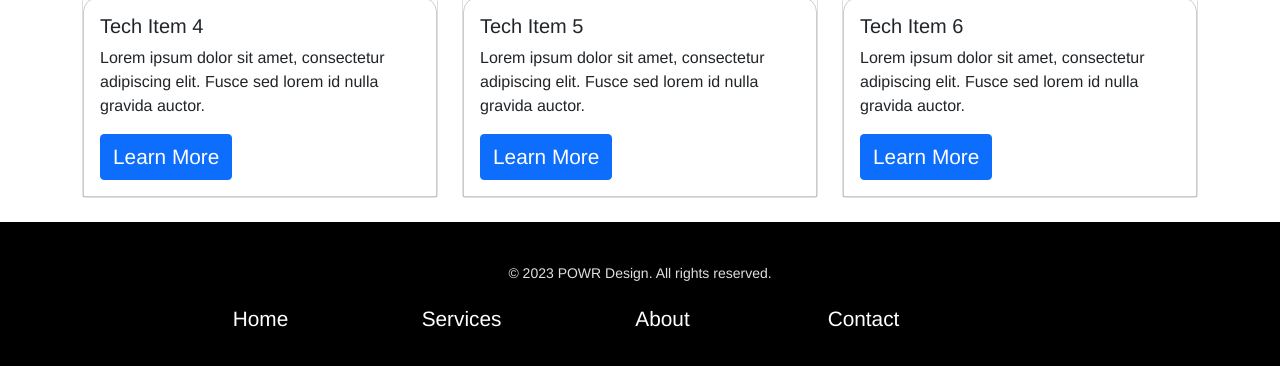
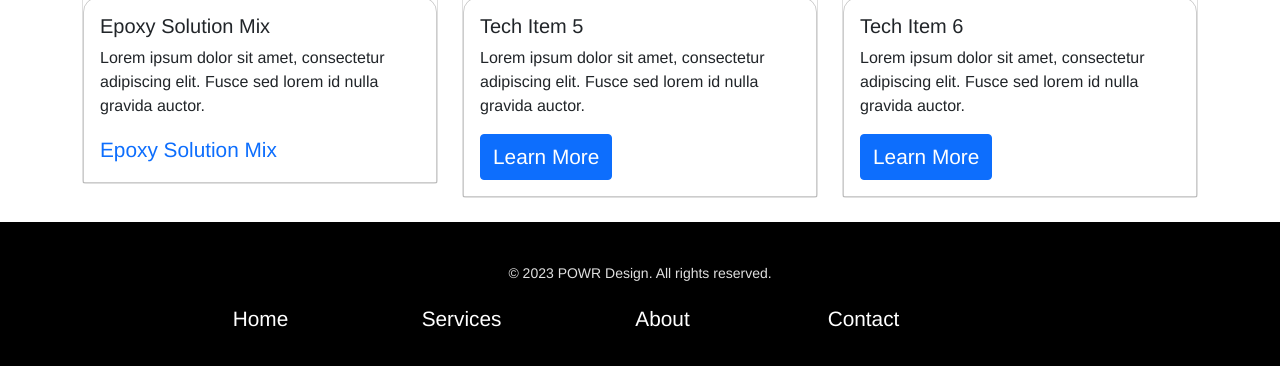
Before and after one commit to DragonFruit8/POWRDev, a plain HTML site: page referrals.html in a window 1280 px wide. Shown: the part 1115-1481 px from the top of the page. Drawn offline with nearby package versions, Linux system fonts and the light colour scheme; a script that the page names is missing.

Commit message:
Update referrals.html

```diff
--- a/referrals.html
+++ b/referrals.html
@@ -124,10 +124,10 @@
         <div class="card">
           <img src="https://source.unsplash.com/random/400x300/?tech-item-4" class="card-img-top" alt="Tech Item 4">
           <div class="card-body">
-            <h5 class="card-title">Tech Item 4</h5>
+            <h5 class="card-title">Epoxy Solution Mix</h5>
             <p class="card-text">Lorem ipsum dolor sit amet, consectetur adipiscing elit. Fusce sed lorem id nulla
               gravida auctor.</p>
-            <a href="#" class="btn btn-primary">Learn More</a>
+            <a target="_blank" href="https://www.amazon.com/hz/wishlist/ls/256BG65BH9WYF?ref_=wl_share&_encoding=UTF8&tag=powr1-20&linkCode=ur2&linkId=d5695750bdf81a10aa50671cf0494468&camp=1789&creative=9325">Epoxy Solution Mix</a>
           </div>
         </div>
       </div>
```
